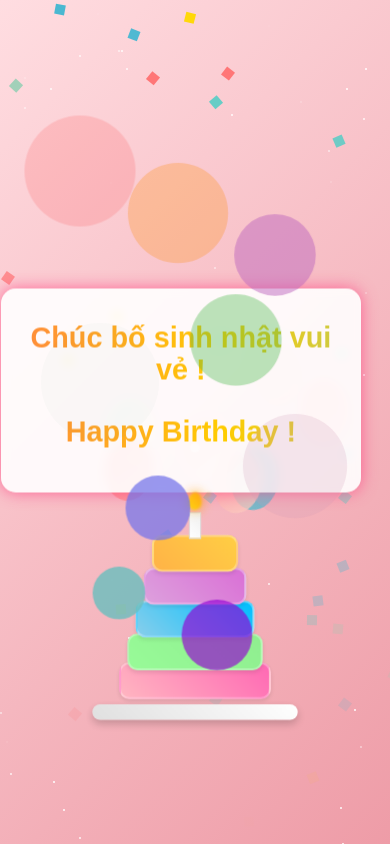
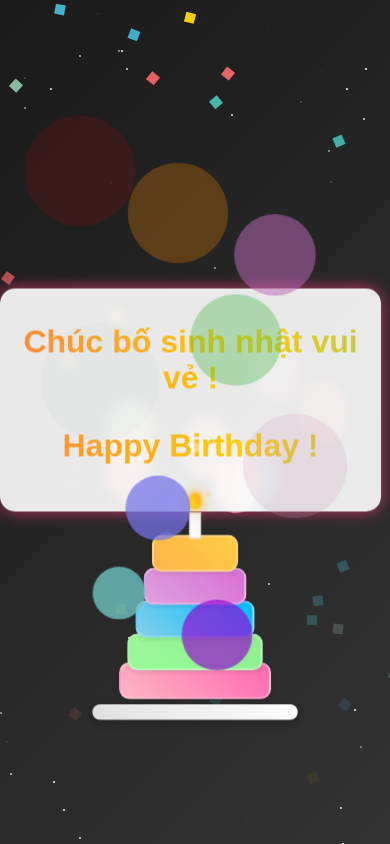
Before and after one commit to minzuy/BirthDate, a React (Vite) app: page / in a window 390 px wide. Built offline with nearby package versions, Linux system fonts and the light colour scheme.

Commit message:
edit color

```diff
--- a/src/App.css
+++ b/src/App.css
@@ -3,12 +3,14 @@ body {
   padding: 0;
   overflow: hidden;
   font-family: 'Arial', sans-serif;
-  background: linear-gradient(135deg, #ffdde1, #ee9ca7);
+  background: linear-gradient(135deg, #1a1a1a, #333);
+  color: #fff;
   display: flex;
   justify-content: center;
   align-items: center;
   min-height: 100vh;
 }
+
 
 .birthday-card {
   text-align: center;
@@ -374,13 +376,13 @@ body {
 /* Responsive cho iPhone 11 (375x812) */
 @media screen and (max-width: 428px) {
   .birthday-card {
-    width: 85%;
+    width: 90%;
     padding: 15px;
-    margin-bottom: 15%;
+    margin-bottom: 10%;
   }
 
   .birthday-card h1, .birthday-card h2 {
-    font-size: 1.8rem;
+    font-size: 2rem;
   }
 
   .cake {
```
